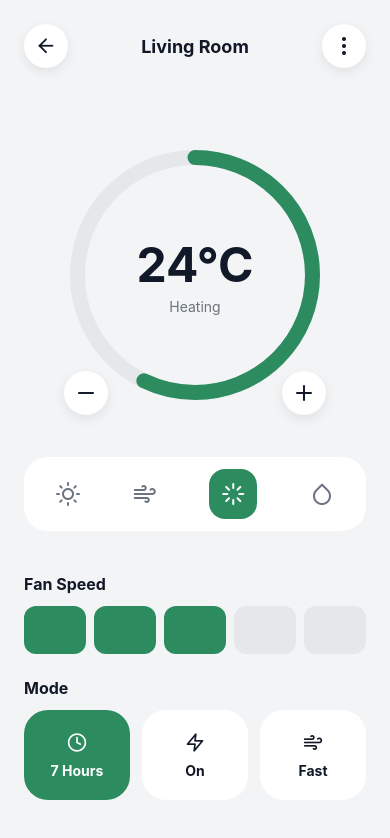
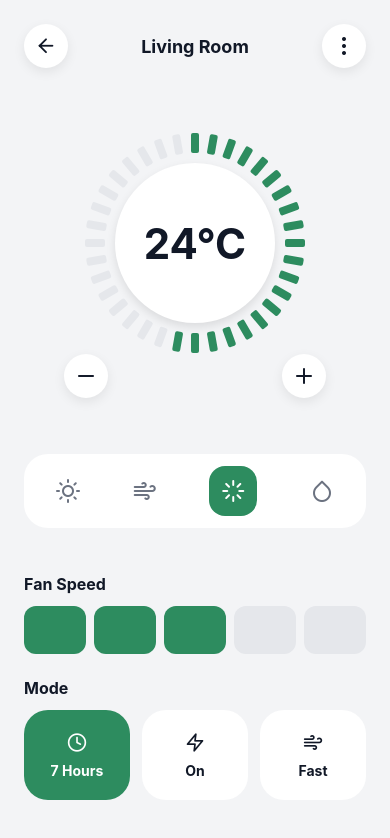
Before and after one commit to harishhbaskar/rn_auth, a React Native app: screen /DeviceControl in a window 390 px wide. Shown: the top 838 px of the page. Built offline with nearby package versions, Linux system fonts and the light colour scheme.

Commit message:
edited dial

```diff
--- a/src/screens/home/DeviceControlScreen.jsx
+++ b/src/screens/home/DeviceControlScreen.jsx
@@ -1,8 +1,6 @@
 import React, { useState } from 'react';
 import { View, Text, StyleSheet, TouchableOpacity } from 'react-native';
-import Svg, { Circle } from 'react-native-svg';
 import Icon from 'react-native-vector-icons/Feather';
-
 
 import ScreenWrapper from '../../components/common/ScreenWrapper';
 import Header from '../../components/common/Header';
@@ -14,46 +12,42 @@ const MAX_TEMP = 30;
 
 
 const Dial = ({ temp, setTemp }) => {
-  const size = 250;
-  const strokeWidth = 15;
-  const radius = (size - strokeWidth) / 2;
-  const circumference = radius * 2 * Math.PI;
-  const percentage = ((temp - MIN_TEMP) / (MAX_TEMP - MIN_TEMP)) * 100;
-  const strokeDashoffset = circumference - (percentage / 100) * circumference;
+  const TOTAL_TICKS = 36;
+
+  const activeTicks = Math.floor(((temp - MIN_TEMP) / (MAX_TEMP - MIN_TEMP)) * TOTAL_TICKS);
 
   return (
     <View style={styles.dialContainer}>
-      <View style={{ width: size, height: size, alignItems: 'center', justifyContent: 'center' }}>
-        <Svg width={size} height={size}>
-          <Circle
-            stroke={Colors.border}
-            fill="none"
-            cx={size / 2}
-            cy={size / 2}
-            r={radius}
-            strokeWidth={strokeWidth}
-          />
-          <Circle
-            stroke={Colors.primary}
-            fill="none"
-            cx={size / 2}
-            cy={size / 2}
-            r={radius}
-            strokeWidth={strokeWidth}
-            strokeDasharray={`${circumference} ${circumference}`}
-            strokeDashoffset={strokeDashoffset}
-            strokeLinecap="round"
-            rotation="-90"
-            origin={`${size / 2}, ${size / 2}`}
-          />
-        </Svg>
 
-        <View style={styles.centerTextContainer}>
+      <View style={styles.dialCircle}>
+        {Array.from({ length: TOTAL_TICKS }).map((_, index) => {
+          const rotation = index * (360 / TOTAL_TICKS) - 90;
+          const isActive = index < activeTicks;
+
+          return (
+            <View
+              key={index}
+              style={[
+                styles.tickMark,
+                {
+                  backgroundColor: isActive ? Colors.primary : '#E5E7EB',
+                  transform: [
+                    { rotate: `${rotation}deg` },
+                    { translateX: 100 },
+                  ],
+                },
+              ]}
+            />
+          );
+        })}
+
+        {/* 2. Inner White Circle & Text */}
+        <View style={styles.innerDial}>
           <Text style={styles.tempText}>{temp}°C</Text>
-          <Text style={styles.statusText}>Heating</Text>
         </View>
       </View>
 
+      {/* 3. Controls Overlay */}
       <View style={styles.controlsOverlay}>
         <IconButton
           onPress={() => setTemp((t) => Math.max(MIN_TEMP, t - 1))}
@@ -67,6 +61,7 @@ const Dial = ({ temp, setTemp }) => {
     </View>
   );
 };
+
 
 
 const Toggles = () => {
@@ -150,12 +145,40 @@ const styles = StyleSheet.create({
     alignItems: 'center',
     justifyContent: 'center',
     height: 300,
+    marginTop:-20,
+    marginBottom:10
+  },
+  dialCircle: {
+    width: 250,
+    height: 250,
+    alignItems: 'center',
+    justifyContent: 'center',
     position: 'relative',
+    marginBottom:30
   },
-  centerTextContainer: { position: 'absolute', alignItems: 'center' },
-  tempText: { fontSize: 48, fontWeight: 'bold', color: Colors.textPrimary },
-  statusText: { fontSize: 14, color: Colors.textSecondary, marginTop: 4 },
+  tickMark: {
+    position: 'absolute',
+    width: 20, // Length of the tick
+    height: 8, // Thickness of the tick
+    borderRadius: 2,
 
+  },
+  innerDial: {
+    width: 160,
+    height: 160,
+    borderRadius: 80,
+    backgroundColor: Colors.white,
+    alignItems: 'center',
+    justifyContent: 'center',
+    // Shadows
+    shadowColor: '#000',
+    shadowOffset: { width: 0, height: 4 },
+    shadowOpacity: 0.1,
+    shadowRadius: 10,
+    elevation: 8,
+    zIndex: 5,
+  },
+  tempText: { fontSize: 42, fontWeight: 'bold', color: Colors.textPrimary },
   controlsOverlay: {
     flexDirection: 'row',
     width: '100%',
```
